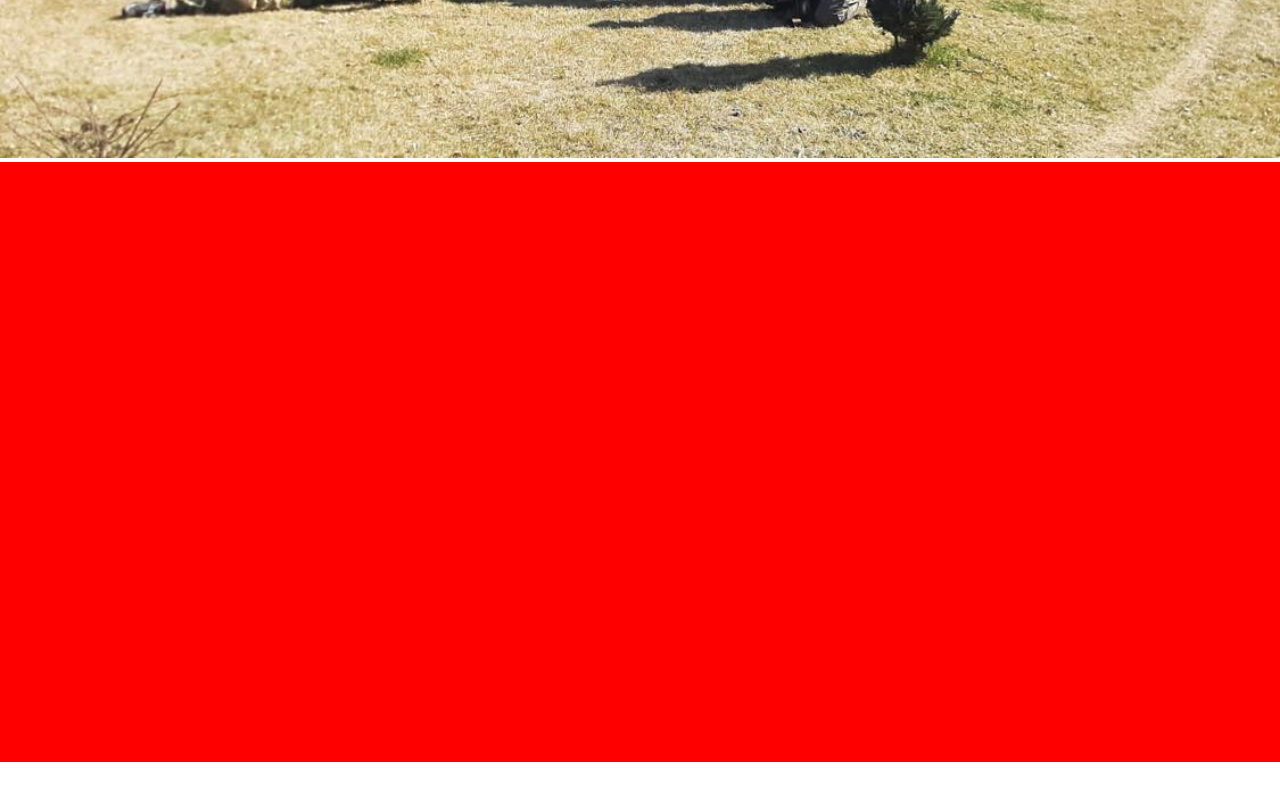
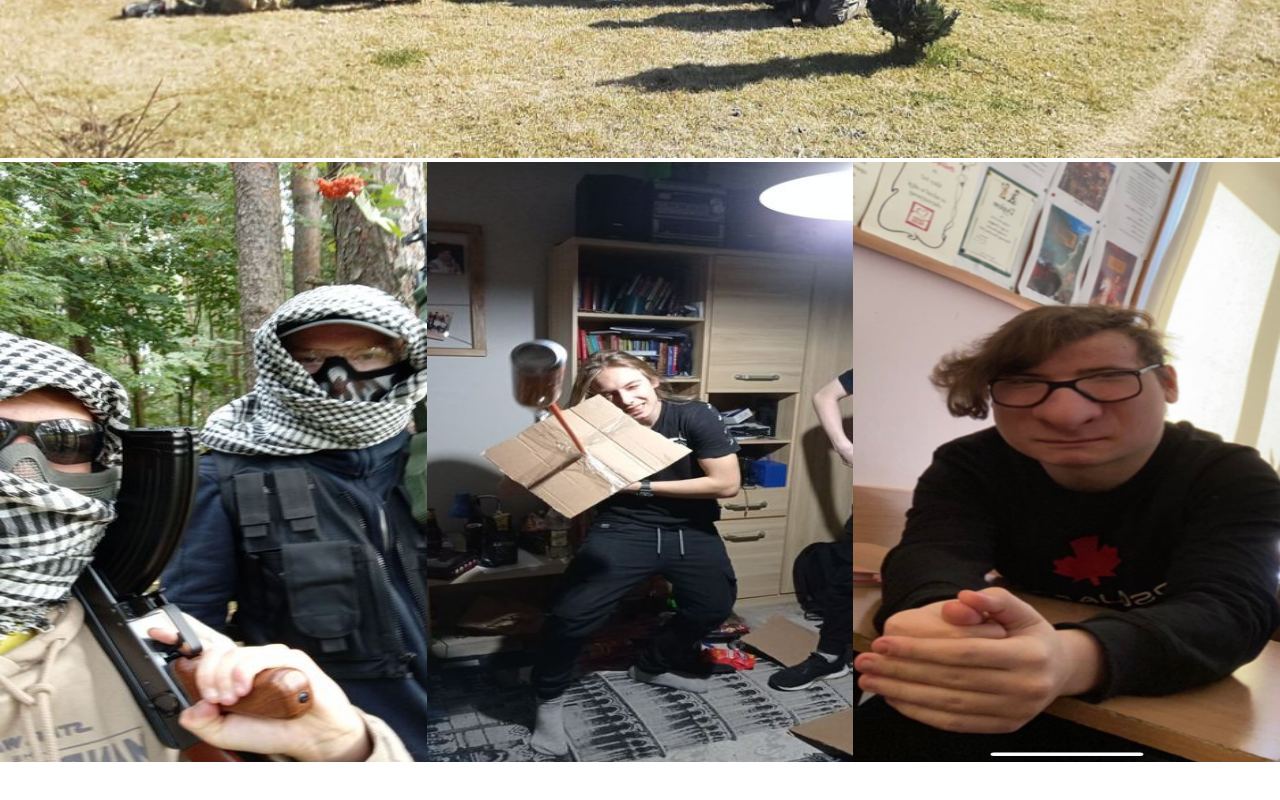
Before and after one commit to Donna-mamma-es-una-chujoczita/strona-asg, a plain HTML site: page index.html in a window 1280 px wide. Shown: the part 578-1378 px from the top of the page. Drawn offline with Linux system fonts and the light colour scheme.

Commit message:
Add files via upload

```diff
--- a/index.html
+++ b/index.html
@@ -22,11 +22,13 @@
 
       <div id="main">
         <div id="group-photo"> <img src="team.jpg" alt="wszyscy na zdjęciu" style="width: 100%;"/> </div>
-        <div id="pictures"></div>
 
-        <!--<div class="picture"> <img src="photos/taliby.jpg" alt="alan i kuba jako alkaida"/> </div>
-        <div class="picture"> <img src="photos/szymon-rpg.jpg" alt="szymon arab"/> </div>
-        <div class="picture"> <img src="photos/STOLL.gif" alt="testy broni rakietowej"  /> </div>-->
+        <div id="pictures">
+          <img src="taliby.jpg" alt="alan i kuba jako alkaida" style="float: left; width: 33.33%; height: 600px;"/>
+          <img src="szymon-rpg.jpg" alt="szymon arab" style="float: left; width: 33.33%; height: 600px;"/>
+          <img src="roch-chuj.jpg" alt="testy broni rakietowej" style="float: left; width: 33.33%; height: 600px;"/>
+        </div>
+
       </div>
 
       <div id="futer">ROCH PEDAL</div>
--- a/style.css
+++ b/style.css
@@ -30,9 +30,9 @@ html, body{
 }
 
 #pictures{
-  background-color: red;
   width: 100%;
   height: 600px;
+
 }
 
 #futer{
```
Also changed, not shown: roch-chuj.jpg (added), roch-chuj2.jpg (added).
